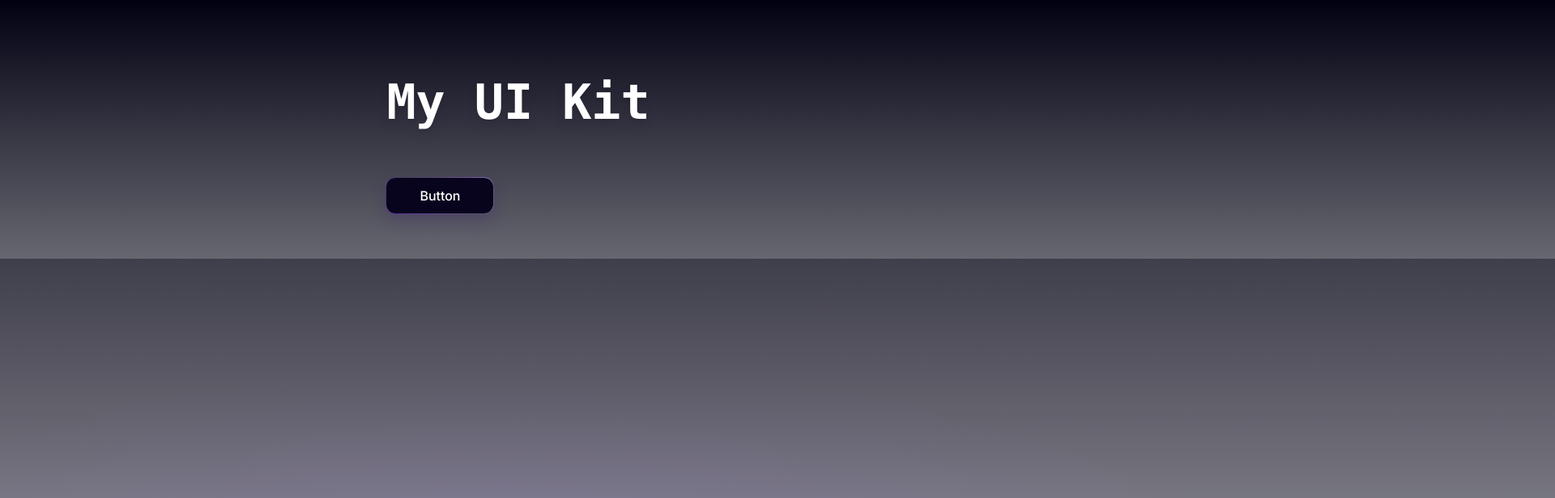
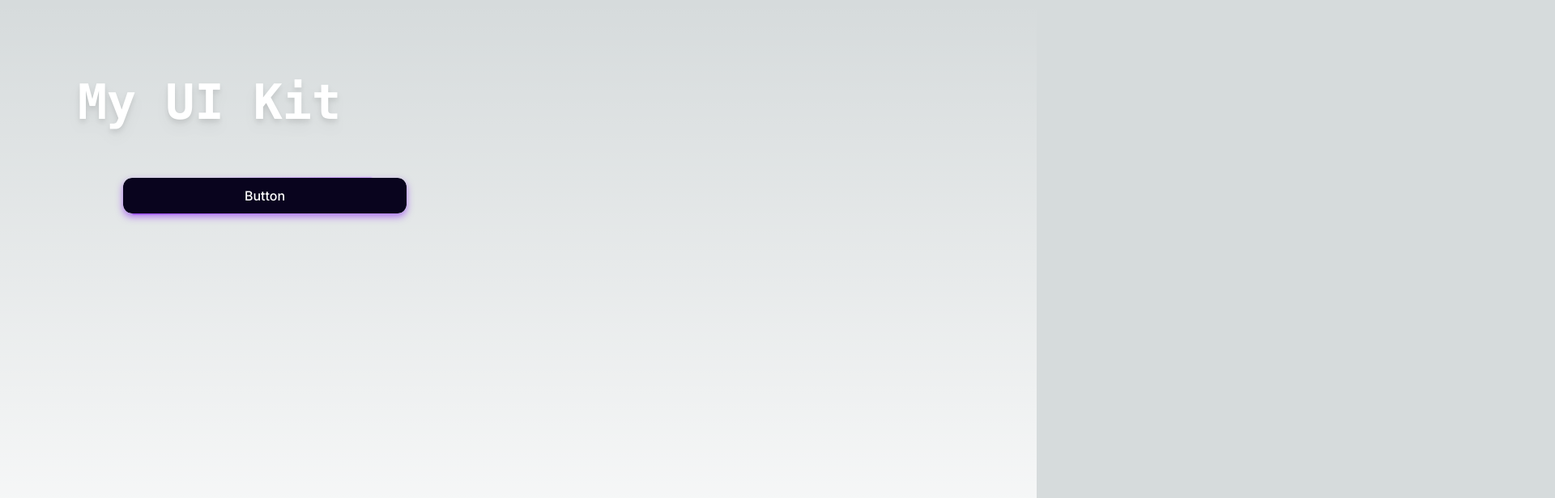
Before and after one commit to Xelaflash/ui-kit, a Next.js app: page / in a window 1280 px wide. Shown: the top 616 px of the page at 81% size, 1920 px wide, since content can reach past the window. Built offline with nearby package versions, Linux system fonts and the light colour scheme.

Commit message:
glow btn component

```diff
--- a/src/app/components/GlowButton/GlowButton.tsx
+++ b/src/app/components/GlowButton/GlowButton.tsx
@@ -26,8 +26,12 @@ export default function GlowButton() {
         gsap.to(button, {
           '--button-glow': chroma
             .mix(
-              getComputedStyle(button).getPropertyValue('--button-glow-start').trim(),
-              getComputedStyle(button).getPropertyValue('--button-glow-end').trim(),
+              getComputedStyle(button)
+                .getPropertyValue('--button-glow-start')
+                .trim(),
+              getComputedStyle(button)
+                .getPropertyValue('--button-glow-end')
+                .trim(),
               x / rect.width
             )
             .hex(),
@@ -38,8 +42,10 @@ export default function GlowButton() {
   }, []);
 
   return (
-    <button className="glow-button">
-      <span>Button</span>
-    </button>
+    <div className="mb-16 px-14">
+      <button className="glow-button">
+        <span>Button</span>
+      </button>
+    </div>
   );
 }
--- a/src/app/components/GlowButton/glowButton.scss
+++ b/src/app/components/GlowButton/glowButton.scss
@@ -22,7 +22,7 @@
   margin: 0;
   background: none;
   z-index: 1;
-  box-shadow: 0 8px 20px var(--button-shadow);
+  box-shadow: 0 4px 10px var(--button-shine-left);
 
   .gradient {
     position: absolute;
@@ -41,7 +41,11 @@
       transform: scale(1.05) translateY(-44px) rotate(0deg) translateZ(0);
       padding-bottom: 100%;
       border-radius: 50%;
-      background: linear-gradient(90deg, var(--button-shine-left), var(--button-shine-right));
+      background: linear-gradient(
+        90deg,
+        var(--button-shine-left),
+        var(--button-shine-right)
+      );
       animation: rotate linear 2s infinite;
     }
   }
@@ -51,7 +55,7 @@
     position: relative;
     display: block;
     padding: 10px 0;
-    width: 132px;
+    width: 350px;
     border-radius: inherit;
     background-color: var(--button-background);
     overflow: hidden;
@@ -62,7 +66,8 @@
       position: absolute;
       left: -16px;
       top: -16px;
-      transform: translate(var(--pointer-x, 0px), var(--pointer-y, 0px)) translateZ(0);
+      transform: translate(var(--pointer-x, 0px), var(--pointer-y, 0px))
+        translateZ(0);
       width: 32px;
       height: 32px;
       border-radius: 50%;
@@ -84,47 +89,3 @@
     transform: scale(1.05) translateY(-44px) rotate(360deg) translateZ(0);
   }
 }
-
-html {
-  box-sizing: border-box;
-  -webkit-font-smoothing: antialiased;
-}
-
-* {
-  box-sizing: inherit;
-  &:before,
-  &:after {
-    box-sizing: inherit;
-  }
-}
-
-// Center
-body {
-  min-height: 100vh;
-  display: flex;
-  font-family: 'Inter', Arial;
-  justify-content: center;
-  align-items: center;
-  background-color: #020112;
-  overflow: hidden;
-
-  &:before {
-    content: '';
-    position: absolute;
-    inset: 40% -60% 0 -60%;
-    background-image: radial-gradient(ellipse at bottom, #1d0559 0%, #020112 50%);
-    opacity: 0.4;
-  }
-
-  .twitter {
-    position: fixed;
-    display: block;
-    right: 12px;
-    bottom: 12px;
-    svg {
-      width: 32px;
-      height: 32px;
-      fill: #fff;
-    }
-  }
-}
```
